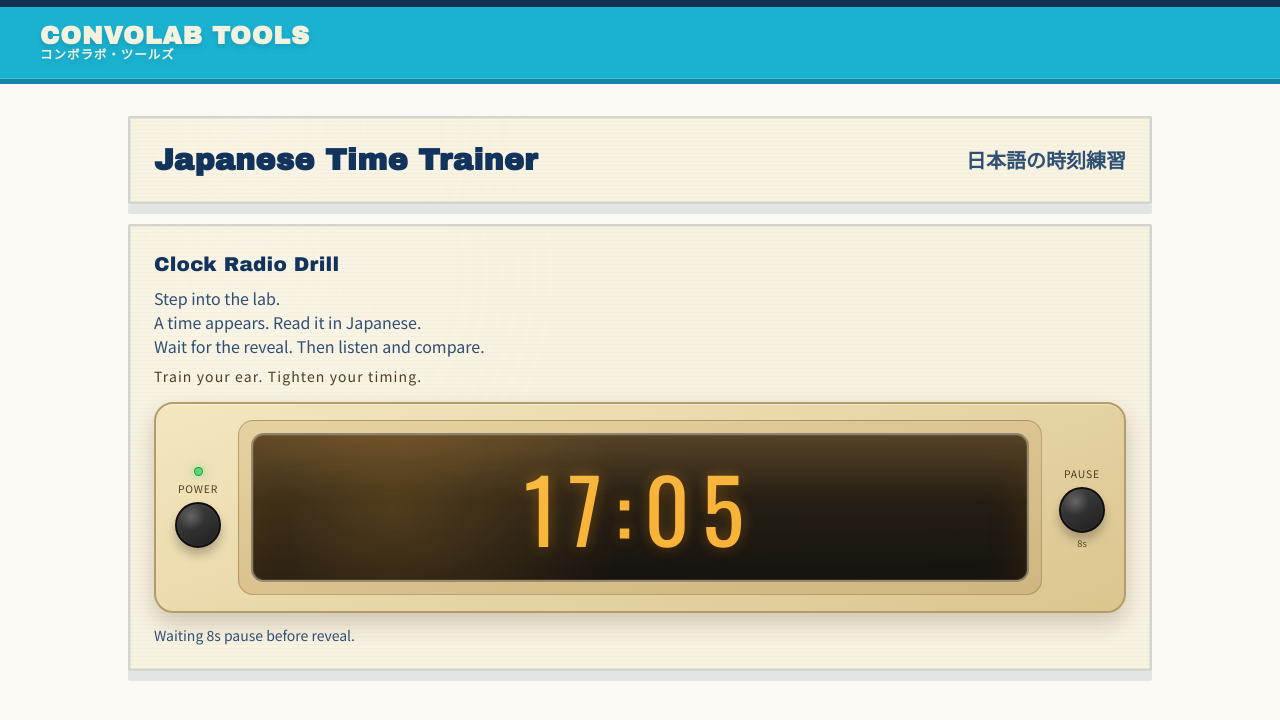
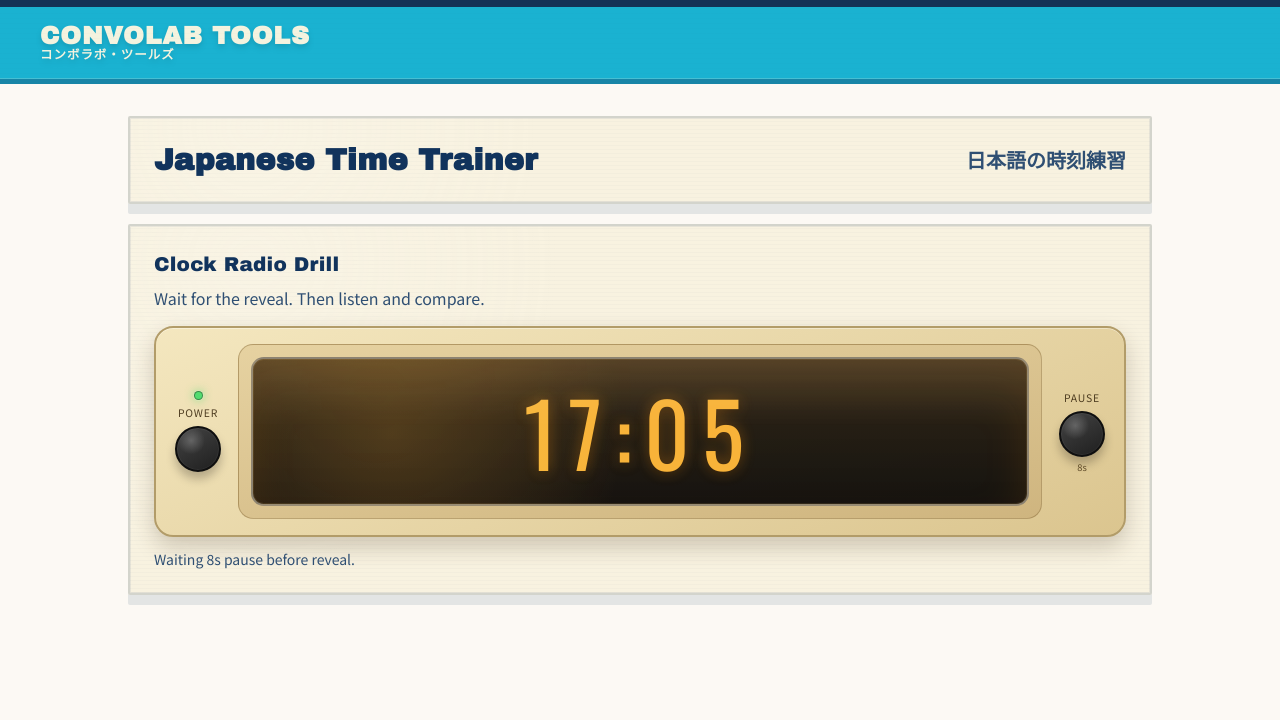
Before and after one commit to andyroo2000/convo-lab, a React (Vite) app in the folder client/: page /tools/japanese-time-practice in a window 1280 px wide. Shown: the top 720 px of the page. Built offline with nearby package versions, Linux system fonts and the light colour scheme; no server answers.

Commit message:
copy: trim clock radio intro lines

```diff
--- a/client/src/features/tools/japaneseTimePractice/components/JapaneseTimePracticeToolPage.tsx
+++ b/client/src/features/tools/japaneseTimePractice/components/JapaneseTimePracticeToolPage.tsx
@@ -250,14 +250,7 @@ const JapaneseTimePracticeToolPage = () => {
         <div className="mb-4 space-y-2">
           <p className="retro-headline text-lg sm:text-xl">Clock Radio Drill</p>
           <p className="text-sm text-[#2f4f73] sm:text-base">
-            Step into the lab.
-            <br />
-            A time appears. Read it in Japanese.
-            <br />
             Wait for the reveal. Then listen and compare.
-          </p>
-          <p className="text-xs tracking-[0.08em] text-[#4e3d21] sm:text-sm">
-            Train your ear. Tighten your timing.
           </p>
         </div>
 
```
